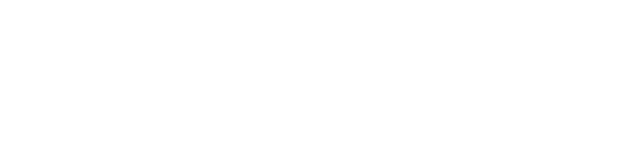
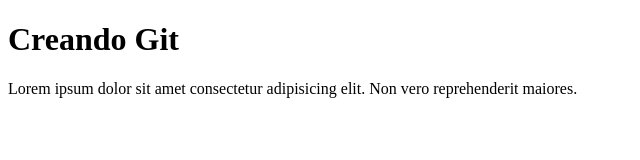
Before and after one commit to AMG3/primer-repo-coder, a plain HTML site: page index.html in a window 1280 px wide. Shown: the whole page, without its empty margins (0-640 px from the left). Drawn offline with Linux system fonts and the light colour scheme.

Commit message:
Agregando titulo y parrafo

```diff
--- a/index.html
+++ b/index.html
@@ -6,5 +6,11 @@
     <meta name="viewport" content="width=device-width, initial-scale=1.0" />
     <title>Git</title>
   </head>
-  <body></body>
+  <body>
+    <h1>Creando Git</h1>
+    <p>
+      Lorem ipsum dolor sit amet consectetur adipisicing elit. Non vero
+      reprehenderit maiores.
+    </p>
+  </body>
 </html>
```
